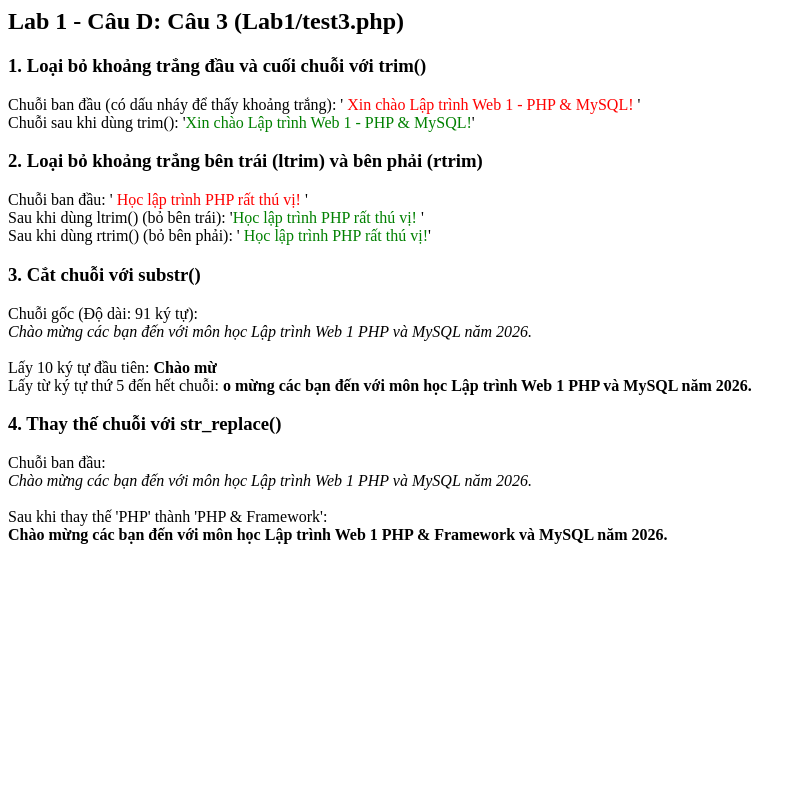
After one commit to PhongBinhAn/PhongBinhAn_LTW1, a PHP site: page /Lab1/test3.php in a window 1280 px wide. The commit adds this page. Shown: the whole page, without its empty margins (0-806 px from the left). Run offline with PHP 8.4, Linux system fonts and the light colour scheme.

Commit message:
add test3.php

```diff
--- /dev/null
+++ b/Lab1/test3.php
@@ -0,0 +1,58 @@
+<?php
+// Cấu hình mã hóa hiển thị tiếng Việt (nếu cần)
+header('Content-Type: text/html; charset=UTF-8');
+
+echo "<h2>Lab 1 - Câu D: Câu 3 (Lab1/test3.php)</h2>";
+
+// ==========================================
+// 1. Sử dụng trim() để loại bỏ khoảng trắng ở đầu và cuối chuỗi
+// ==========================================
+echo "<h3>1. Loại bỏ khoảng trắng đầu và cuối chuỗi với trim()</h3>";
+$chuoi_khoang_trang = "   Xin chào Lập trình Web 1 - PHP & MySQL!   ";
+echo "Chuỗi ban đầu (có dấu nháy để thấy khoảng trắng): '<span style='color:red;'>$chuoi_khoang_trang</span>'<br>";
+
+$chuoi_sau_trim = trim($chuoi_khoang_trang);
+echo "Chuỗi sau khi dùng trim(): '<span style='color:green;'>$chuoi_sau_trim</span>'<br>";
+
+
+// ==========================================
+// 2. Loại bỏ khoảng trắng bên trái (ltrim) và bên phải (rtrim)
+// ==========================================
+echo "<h3>2. Loại bỏ khoảng trắng bên trái (ltrim) và bên phải (rtrim)</h3>";
+$chuoi_mau = "   Học lập trình PHP rất thú vị!   ";
+echo "Chuỗi ban đầu: '<span style='color:red;'>$chuoi_mau</span>'<br>";
+
+$chuoi_ltrim = ltrim($chuoi_mau);
+echo "Sau khi dùng ltrim() (bỏ bên trái): '<span style='color:green;'>$chuoi_ltrim</span>'<br>";
+
+$chuoi_rtrim = rtrim($chuoi_mau);
+echo "Sau khi dùng rtrim() (bỏ bên phải): '<span style='color:green;'>$chuoi_rtrim</span>'<br>";
+
+
+// ==========================================
+// 3. Cắt chuỗi với substr()
+// ==========================================
+echo "<h3>3. Cắt chuỗi với substr()</h3>";
+// Khai báo chuỗi có > 30 ký tự
+$chuoi_dai = "Chào mừng các bạn đến với môn học Lập trình Web 1 PHP và MySQL năm 2026.";
+echo "Chuỗi gốc (Độ dài: " . strlen($chuoi_dai) . " ký tự): <br><em>$chuoi_dai</em><br><br>";
+
+// Lấy 10 ký tự đầu tiên
+$lay_10_ky_tu = substr($chuoi_dai, 0, 10);
+echo "Lấy 10 ký tự đầu tiên: <b>$lay_10_ky_tu</b><br>";
+
+// Lấy từ ký tự thứ 5 đến hết chuỗi (vị trí index 4 là ký tự thứ 5)
+$lay_tu_vi_tri_5 = substr($chuoi_dai, 4);
+echo "Lấy từ ký tự thứ 5 đến hết chuỗi: <b>$lay_tu_vi_tri_5</b><br>";
+
+
+// ==========================================
+// 4. Thay thế chuỗi với str_replace()
+// ==========================================
+echo "<h3>4. Thay thế chuỗi với str_replace()</h3>";
+echo "Chuỗi ban đầu: <br><em>$chuoi_dai</em><br><br>";
+
+// Thay thế chữ "PHP" thành "PHP & Framework"
+$chuoi_thay_the = str_replace("PHP", "PHP & Framework", $chuoi_dai);
+echo "Sau khi thay thế 'PHP' thành 'PHP & Framework':<br><b>$chuoi_thay_the</b><br>";
+?>
```
Also changed, not shown: Lab1/test2.php (+5 -5 lines).
